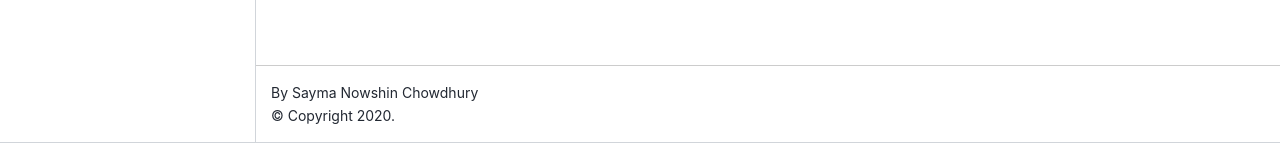
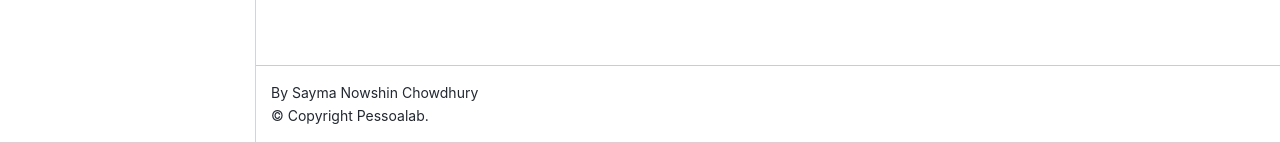
Before and after one commit to saymanowshin/sayma_nowshin, a Jupyter Book: the page built from content.md, in a window 1280 px wide. Shown: the part 757-900 px from the top of the page. Built offline with Jupyter Book 1.0.4 settings and Sphinx 7.4.7 and the Sphinx Book theme 1.1.4, drawn with Linux system fonts in a browser that asks for light colours; pages that are not in the unit, such as notebooks, are missing from menus.

Commit message:
Update _config.yml

```diff
--- a/_config.yml
+++ b/_config.yml
@@ -2,7 +2,7 @@
 # Book settings
 title:  Calcium Imaging Data Analysis
 author: Sayma Nowshin Chowdhury
-copyright: "2020"
+copyright: "Pessoalab"
 logo: "umd logo.jpg"
 
 #######################################################################################
```
